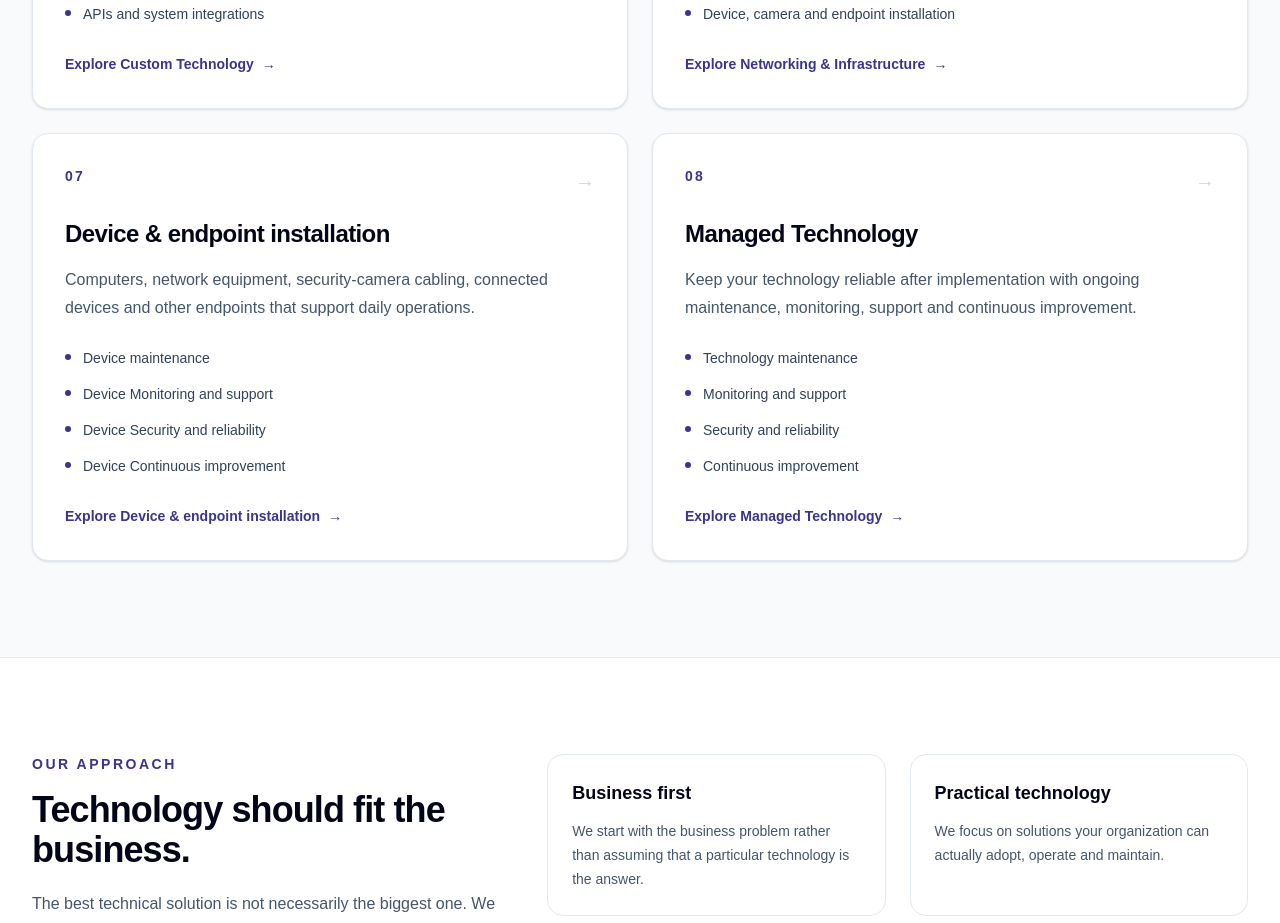
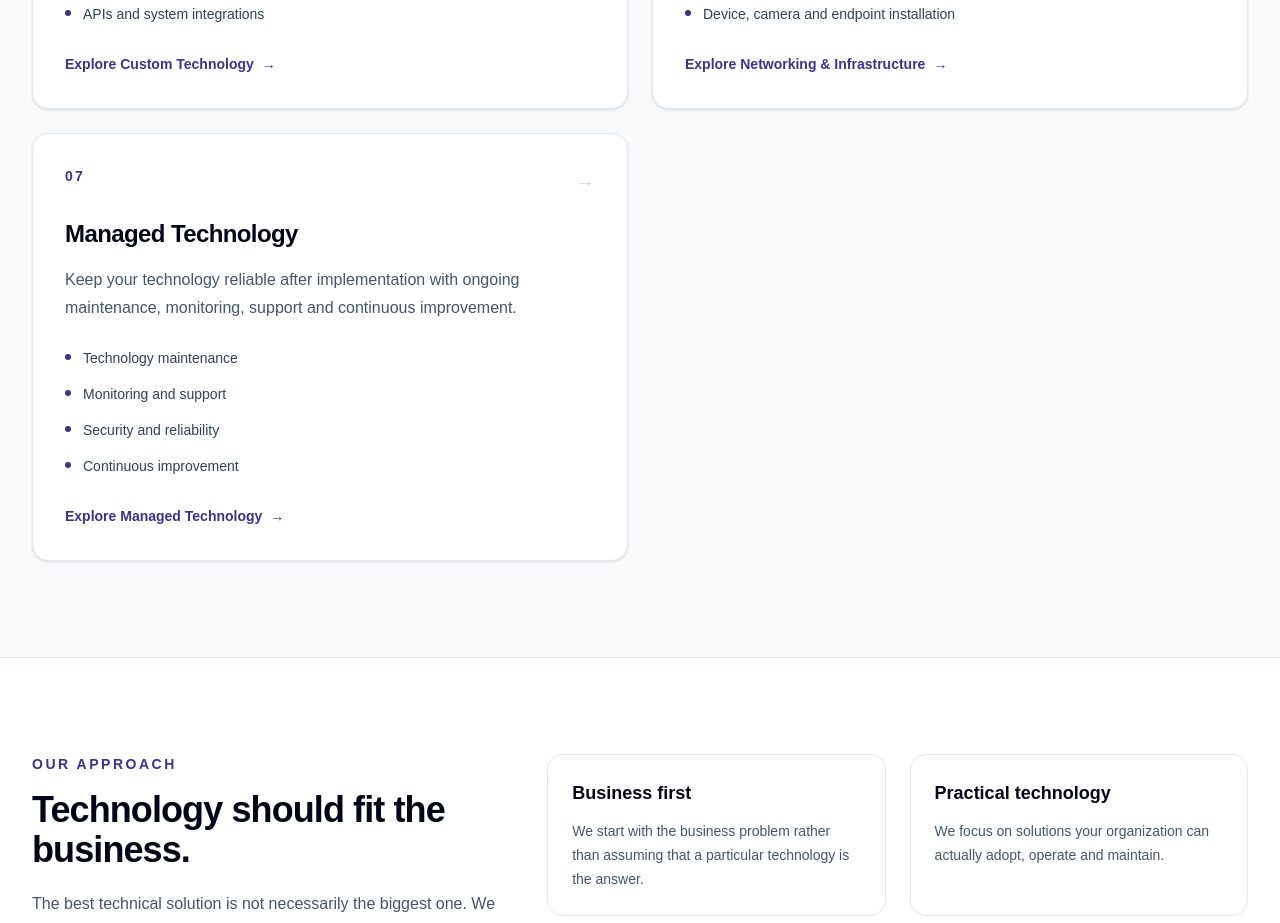
Before and after one commit to Leadmind-Developer/Techtrep, a Next.js app: page /solutions in a window 1280 px wide. Shown: the part 2740-3663 px from the top of the page. Built offline with nearby package versions, Linux system fonts and the light colour scheme.

Commit message:
Fix homepage rendering and align solution structure

```diff
--- a/app/layout.tsx
+++ b/app/layout.tsx
@@ -324,7 +324,6 @@ export default function RootLayout({
         {children}
         <Footer />
         <OrganizationSchema />
-        {children}
       </body>
     </html>
   );
--- a/app/page.tsx
+++ b/app/page.tsx
@@ -233,7 +233,7 @@ export default function HomePage() {
               ["02", "Automate"],
               ["03", "Connect"],
               ["04", "Understand"],
-              ["05", "Intelligentize"],
+              ["05", "Apply AI"],
               ["06", "Manage"],
             ].map(([number, title]) => (
               <div key={number} className="bg-white p-6">
--- a/app/solutions/page.tsx
+++ b/app/solutions/page.tsx
@@ -83,18 +83,6 @@ const solutions = [
   },
   {
     number: "07",
-    title: "Device & endpoint installation",
-    description:
-      "Computers, network equipment, security-camera cabling, connected devices and other endpoints that support daily operations.",
-    href: "/solutions/networking-infrastructure",
-    points: [
-      "Device maintenance",
-      "Device Monitoring and support",
-      "Device Security and reliability",
-      "Device Continuous improvement",
-    ],
-  },{
-    number: "08",
     title: "Managed Technology",
     description:
       "Keep your technology reliable after implementation with ongoing maintenance, monitoring, support and continuous improvement.",
```
